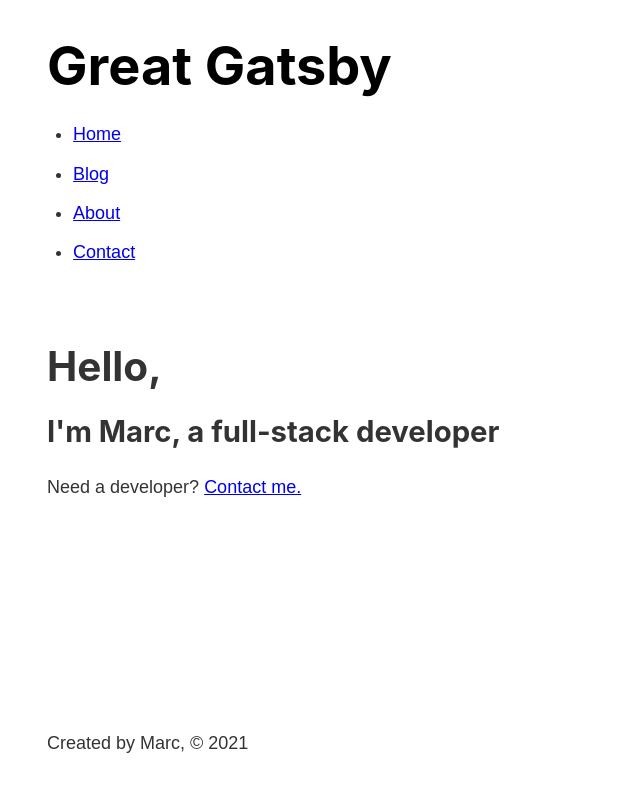
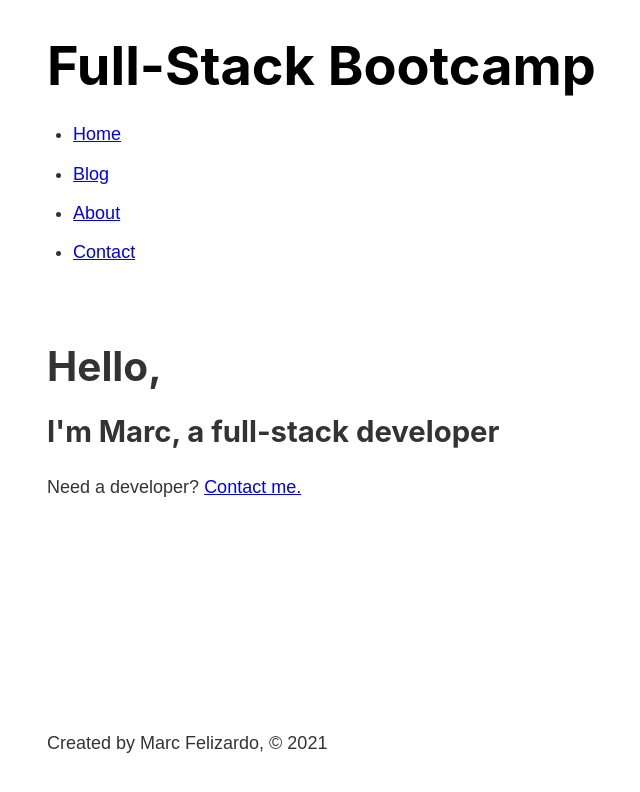
Before and after one commit to marcldo/gatsby-starter-hello-world, a Gatsby site: page / in a window 1280 px wide. Shown: the whole page, without its empty margins (236-876 px from the left). Built offline with nearby package versions, Linux system fonts and the light colour scheme; Gatsby itself is replaced by a stand-in of ours.

Commit message:
adding graphql dynamic data

```diff
--- a/gatsby-config.js
+++ b/gatsby-config.js
@@ -6,6 +6,10 @@
 
 module.exports = {
   /* Your site config here */
+  siteMetadata: {
+    title: 'Full-Stack Bootcamp',
+    author: 'Marc Felizardo'
+  },
   plugins: [
     'gatsby-plugin-sass'
   ],
--- a/src/components/footer.js
+++ b/src/components/footer.js
@@ -1,9 +1,19 @@
 import React from 'react';
+import { graphql, useStaticQuery } from 'gatsby';
 
 const Footer = () => {
+  const data = useStaticQuery(graphql`
+  query {
+    site {
+      siteMetadata {
+        author
+      }
+    }
+  }
+  `);
   return (
     <footer>
-      <p>Created by Marc, © 2021</p>
+      <p>Created by {data.site.siteMetadata.author}, © 2021</p>
     </footer>
   )
 };
--- a/src/components/header.js
+++ b/src/components/header.js
@@ -1,13 +1,23 @@
 import React from 'react';
-import { Link } from 'gatsby';
+import { Link, graphql, useStaticQuery } from 'gatsby';
+
 import * as headerStyles from './header.module.scss';
 
 const Header = () => {
+  const data = useStaticQuery(graphql`
+  query {
+    site {
+      siteMetadata {
+        title
+      }
+    }
+  }
+  `);
   return (
     <header className={headerStyles.header}>
       <h1>
         <Link className={headerStyles.title} to="/">
-          Great Gatsby
+          {data.site.siteMetadata.title}
         </Link>
       </h1>
       <nav>
```
